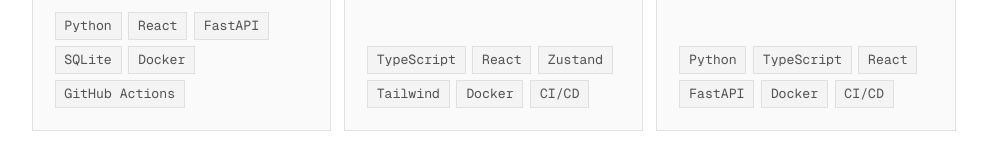
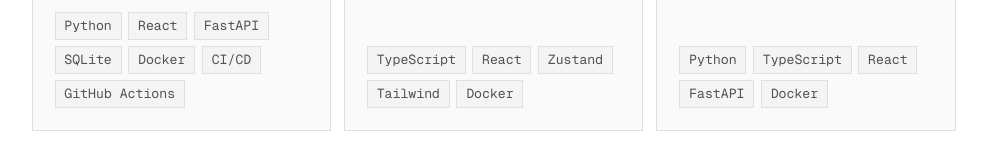
Before and after one commit to sawyerpham/sp-portfolio, a plain HTML site: page index.html in a window 1280 px wide. Shown: the part 557-699 px from the top of the page, without its empty margins (139-1126 px from the left). Drawn offline with nearby package versions, Linux system fonts and the light colour scheme.

Commit message:
Show CI/CD only on the NBA Fantasy Assistant card

```diff
--- a/index.html
+++ b/index.html
@@ -145,17 +145,17 @@
       <li><a href="https://fantasy.sawyerpham.dev">
         <h2>NBA Fantasy Assistant<span class="kind">LIVE<svg class="arrow" viewBox="0 0 24 24" aria-hidden="true"><path d="M7 17 17 7M8 7h9v9"/></svg></span></h2>
         <p>Win-probability lineup engine used weekly by a 12-team league, with 300+ tests in CI.</p>
-        <div class="tags" data-tags="Python, FastAPI, React, SQLite, Docker, GitHub Actions"></div>
+        <div class="tags" data-tags="Python, FastAPI, React, SQLite, Docker, GitHub Actions, CI/CD"></div>
       </a></li>
       <li><a href="https://poker.sawyerpham.dev">
         <h2>Poker Dictionary<span class="kind">LIVE<svg class="arrow" viewBox="0 0 24 24" aria-hidden="true"><path d="M7 17 17 7M8 7h9v9"/></svg></span></h2>
         <p>Custom game engine for 2–9 players with side pots, Monte Carlo equity, and configurable NPC AI.</p>
-        <div class="tags" data-tags="TypeScript, React, Zustand, Tailwind, Docker, CI/CD"></div>
+        <div class="tags" data-tags="TypeScript, React, Zustand, Tailwind, Docker"></div>
       </a></li>
       <li><a href="https://blackjack.sawyerpham.dev">
         <h2>Blackjack Dictionary<span class="kind">LIVE<svg class="arrow" viewBox="0 0 24 24" aria-hidden="true"><path d="M7 17 17 7M8 7h9v9"/></svg></span></h2>
         <p>Composition-dependent EV engine with memoization, served through a REST API to a React simulator.</p>
-        <div class="tags" data-tags="Python, FastAPI, React, TypeScript, Docker, CI/CD"></div>
+        <div class="tags" data-tags="Python, FastAPI, React, TypeScript, Docker"></div>
       </a></li>
       <li><a href="https://github.com/sawyerpham/blackjackadvisor">
         <h2>Blackjack Advisor<span class="kind">CODE<svg class="arrow" viewBox="0 0 24 24" aria-hidden="true"><path d="M7 17 17 7M8 7h9v9"/></svg></span></h2>
```
